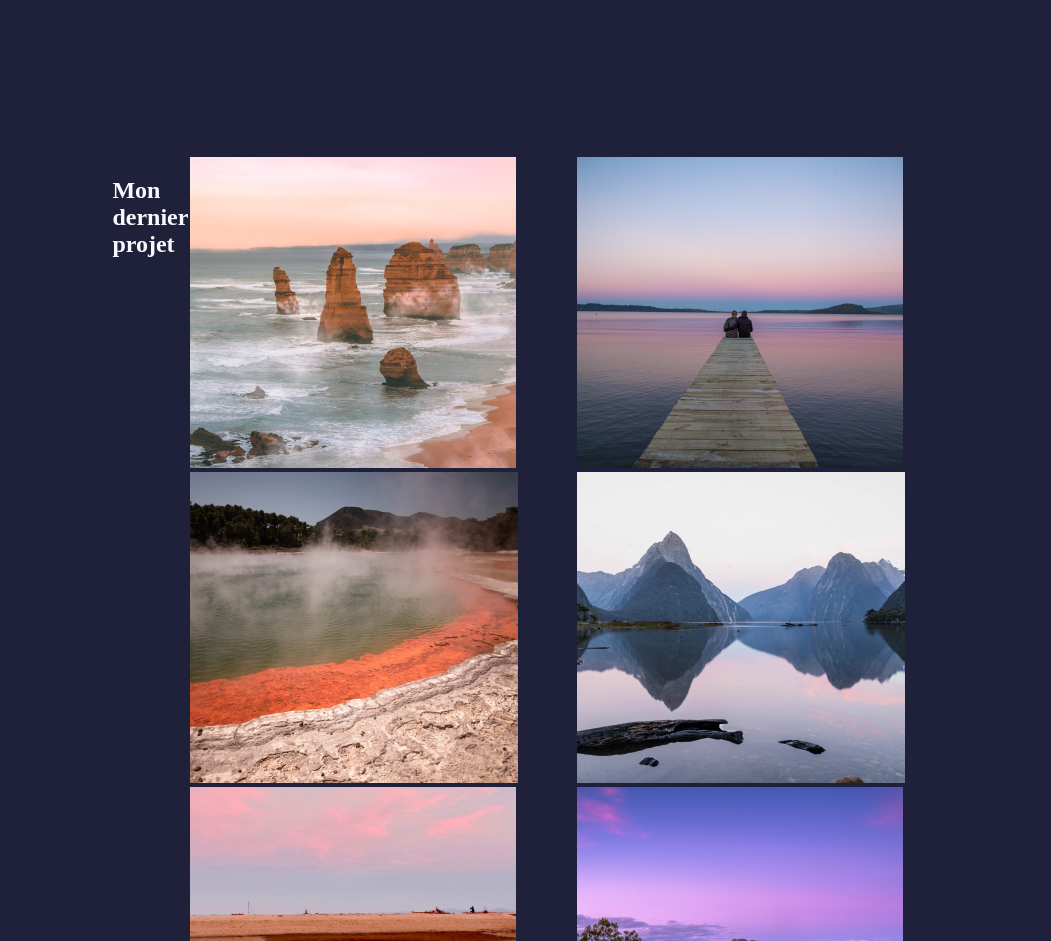
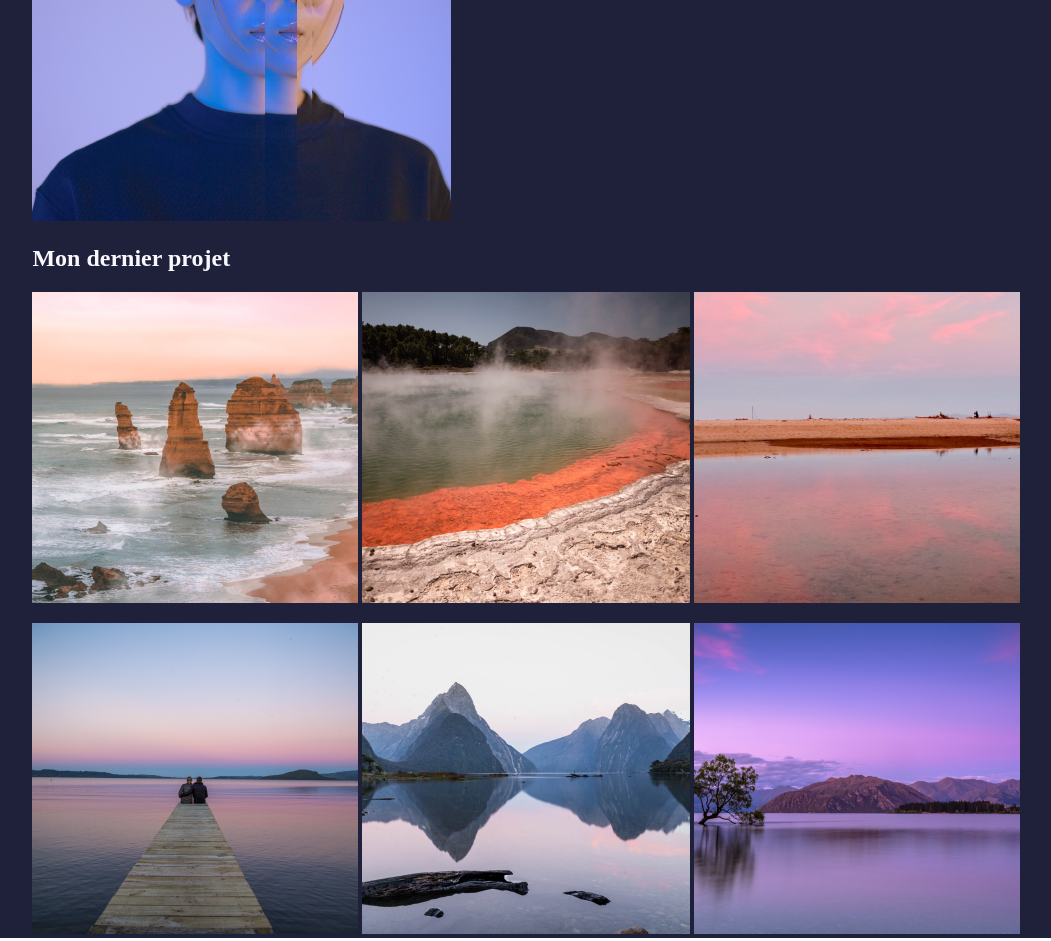
Before and after one commit to ALLAGBE1/robbie-lens, a plain HTML site: page index.html in a window 1280 px wide. Shown: the part 605-1546 px from the top of the page, without its empty margins (102-1153 px from the left). Drawn offline with Linux system fonts and the light colour scheme.

Commit message:
grid column

```diff
--- a/style.css
+++ b/style.css
@@ -66,10 +66,9 @@ h2 {
 .icone:hover {
   opacity: 0.5;
 }
-section{
+/* section{
   padding: 80px;
-  display: flex;
-}
+} */
 main{
   margin:  auto;
   width: 80% ;
@@ -91,20 +90,15 @@ nav{
 .hohoha{
   /* display: flex; */
   justify-content: right;
-  background-color: red;
 }
 .range{
   display: flex;
+  flex-direction: column;
+  display: grid;
+  gap: 16px;
 }
 .range1{
-  /* align-items: flex-start;
-  flex-direction: column; */
-  justify-content: left;
+   gap: 20px;
+  justify-content: space-between;
+  flex-direction: row ;
 }
-
-.range2{
-  /* align-items: flex-end;
-  flex-direction: column; */
-  justify-content: right;
-
-}
```
